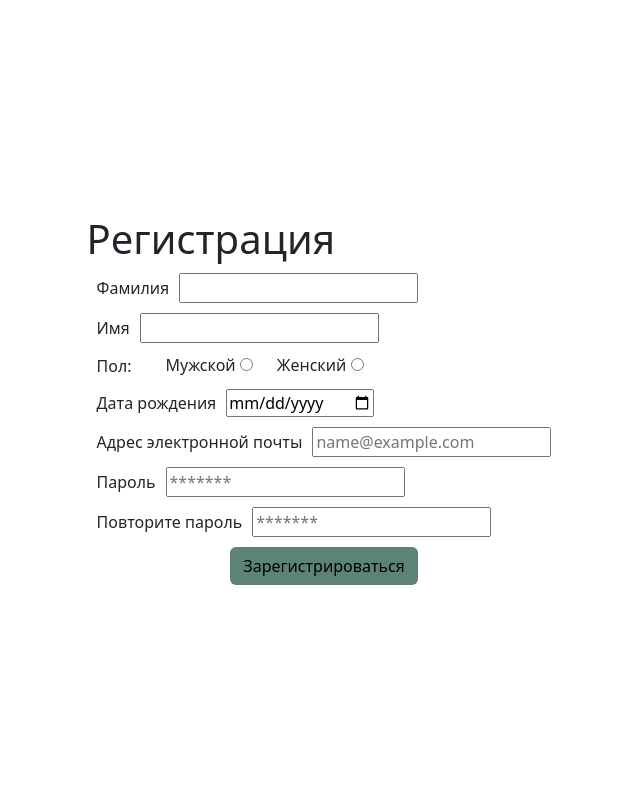
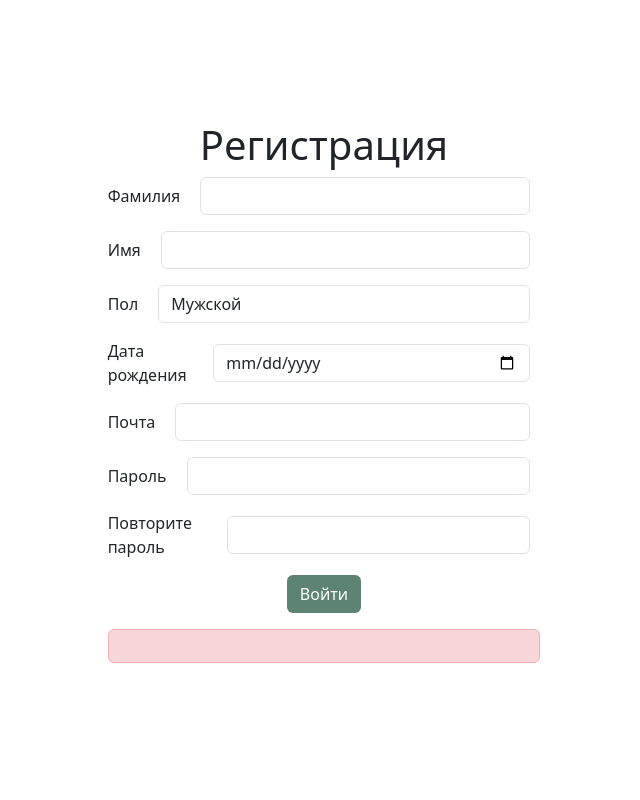
Before and after one commit to kokakolia/WEB_YL_Seilings, a Flask app: page /registration in a window 1280 px wide. Shown: the whole page, without its empty margins (316-956 px from the left). Run offline with Flask 3, Linux system fonts and the light colour scheme.

Commit message:
full register commit

```diff
--- a/data/users.py
+++ b/data/users.py
@@ -1,9 +1,10 @@
 import datetime
 import sqlalchemy
+from flask_login import UserMixin
 from .db_session import SqlAlchemyBase
 
 
-class User(SqlAlchemyBase):
+class User(SqlAlchemyBase, UserMixin):
     __tablename__ = 'users'
 
     id = sqlalchemy.Column(sqlalchemy.Integer, primary_key=True, autoincrement=True)
--- /dev/null
+++ b/forms.py
@@ -0,0 +1,26 @@
+from flask_wtf import FlaskForm
+from wtforms import StringField, PasswordField, SubmitField, BooleanField, EmailField, DateField, SelectField
+from wtforms.validators import DataRequired
+
+
+class LoginForm(FlaskForm):
+    email = StringField('Почта', validators=[DataRequired()])
+    password = PasswordField('Пароль', validators=[DataRequired()])
+    remember_me = BooleanField('Запомнить меня')
+    submit = SubmitField('Войти')
+
+
+class RegisterForm(FlaskForm):
+    email = EmailField('Почта', validators=[DataRequired()])
+    surname = StringField('Фамилия', validators=[DataRequired()])
+    name = StringField('Имя', validators=[DataRequired()])
+    sex = SelectField('Пол', choices=['Мужской', 'Женский'])
+    b_day = DateField('Дата рождения', validators=[DataRequired()])
+    password = PasswordField('Пароль', validators=[DataRequired()])
+    password_again = PasswordField('Повторите пароль', validators=[DataRequired()])
+    submit = SubmitField('Войти')
+
+
+class VerifyForm(FlaskForm):
+    value = StringField('', validators=[DataRequired()])
+    submit = SubmitField('Отправить')
--- a/main.py
+++ b/main.py
@@ -1,13 +1,33 @@
 from flask import Flask, render_template, redirect, request
-from werkzeug.security import generate_password_hash
-import datetime
-from loginform import LoginForm
+from werkzeug.security import generate_password_hash, check_password_hash
+from flask_mail import Message, Mail
+from forms import LoginForm, RegisterForm, VerifyForm
 from data import db_session
 from data.users import User
+from flask_login import login_user, LoginManager
+from random import randint
 
 
 app = Flask(__name__, template_folder='static/templates')
 app.config['SECRET_KEY'] = 'yandexlyceum_secret_key'
+app.config['MAIL_SERVER'] = 'smtp.gmail.com'
+app.config['MAIL_PORT'] = 587
+app.config['MAIL_DEFAULT_SENDER'] = 'tlt.ceilings63@gmail.com'
+app.config['MAIL_USERNAME'] = 'tlt.ceilings63@gmail.com'
+app.config['MAIL_PASSWORD'] = 'yedk uijg enpw zjhg'
+app.config['MAIL_USE_TLS'] = True
+app.config['MAIL_USE_SSL'] = False
+login_manager = LoginManager()
+login_manager.init_app(app)
+mail = Mail()
+mail.init_app(app)
+with app.app_context():
+    message = Message(subject='Код для подтверждения регистрации')
+
+
+users_info = {
+
+}
 
 
 def main():
@@ -15,7 +35,34 @@ def main():
     app.run(port=5500, host='127.0.0.1')
 
 
-@app.route('/')
+@login_manager.user_loader
+def load_user(user_id):
+    db_sess = db_session.create_session()
+    return db_sess.query(User).get(user_id)
+
+
+def setup_user(data):
+    surname = data['surname']
+    name = data['name']
+    sex = data['sex']
+    b_day = data['b_day']
+    email = data['email']
+    password = data['pwd']
+    db_sess = db_session.create_session()
+    user = User(
+        surname=surname,
+        name=name,
+        sex=sex,
+        b_day_date=b_day,
+        email=email,
+        password_hash=generate_password_hash(password)
+    )
+    db_sess.add(user)
+    db_sess.commit()
+
+
+
+@app.route('/', methods=['GET', 'POST'])
 @app.route('/about')
 def about():
     return render_template('about.html', encoding='utf8')
@@ -50,26 +97,70 @@ def order():
 def login():
     form = LoginForm()
     if form.validate_on_submit():
-        return redirect('/main')
+        db_sess = db_session.create_session()
+        user = db_sess.query(User).filter(User.email == form.email.data).first()
+        if user and check_password_hash(user.password_hash, form.password.data):
+            login_user(user, remember=form.remember_me.data)
+            return redirect("/")
+        return render_template('login.html',
+                               message="Неправильный логин или пароль",
+                               form=form)
     return render_template('login.html', title='Авторизация', form=form)
 
 
 @app.route('/registration', methods=['GET', 'POST'])
-def register():
-    if request.method == 'GET':
-        return render_template('register.html')
-    elif request.method == 'POST':
-        user = User()
-        user.name = request.form['name']
-        user.surname = request.form['surname']
-        user.sex = request.form['sex']
-        user.b_day_date = datetime.datetime.strptime(request.form['b_day'], '%Y-%m-%d').date()
-        user.email = request.form['email']
-        user.password_hash = generate_password_hash(request.form['password'])
+def reqister():
+    form = RegisterForm()
+    if form.validate_on_submit():
+        if form.password.data != form.password_again.data:
+            return render_template('register.html', title='Регистрация',
+                                   form=form,
+                                   message="Пароли не совпадают")
         db_sess = db_session.create_session()
-        db_sess.add(user)
-        db_sess.commit()
-        return 'Ok'
+        if db_sess.query(User).filter(User.email == form.email.data).first():
+            return render_template('register.html', title='Регистрация',
+                                   form=form,
+                                   message="Такой пользователь уже есть")
+        message.recipients = [form.email.data]
+        print()
+        user_info = {}
+        user_info['surname'] = form.surname.data
+        user_info['name'] = form.name.data
+        user_info['sex'] = form.sex.data
+        user_info['b_day'] = form.b_day.data
+        user_info['email'] = form.email.data
+        user_info['pwd'] = generate_password_hash(form.password.data)
+        users_info[form.email.data] = user_info
+        res = redirect('/verification')
+        res.set_cookie(key='email', value=form.email.data, max_age=600)
+        return res
+    return render_template('register.html', title='Регистрация', form=form)
+
+
+@app.route('/verification', methods=['GET', 'POST'])
+def verify():
+    form = VerifyForm()
+    email = request.cookies.get('email')
+    if not form.is_submitted():
+        code = randint(11111, 99999)
+        users_info[email]['code'] = code
+        message.body = f'Ваш код: {code}'
+        mail.send(message)
+        print(4)
+    if form.validate_on_submit():
+        code = users_info[email]['code']
+        print(3)
+        print(form.value.data, code)
+        if int(form.value.data) == int(code):
+            print(1)
+            setup_user(users_info[email])
+            res = redirect('/')
+            res.delete_cookie(key='email')
+            return res
+        print(2)
+        return render_template('register.html', title='Регистрация', message='Неверный код подтверждения', form=RegisterForm())
+    return render_template('verification.html', title='Верификация', form=form)
+
 
 if __name__ == '__main__':
     main()
--- a/static/styles/reg-styles.css
+++ b/static/styles/reg-styles.css
@@ -9,9 +9,10 @@
     display: block;
 }
 
-.sex {
+.sex-group {
     display: flex;
     flex-direction: row;
+    gap: 10px
 }
 
 .reg_form > .btn {
@@ -42,6 +43,7 @@
 
 p {
     display: flex;
+    flex-direction: row;
     justify-content: center;
     gap: 10px;
     align-items: center;
@@ -67,3 +69,10 @@ p {
     height: 100vh;
     flex-direction: column;
 }
+
+.verify-form {
+    display: flex;
+    flex-direction: column;
+    justify-content: center;
+    align-items: center
+}
--- a/static/templates/reg-base.html
+++ b/static/templates/reg-base.html
@@ -4,11 +4,13 @@
 <head>
     <meta charset="utf-8">
     <meta name="viewport" content="width=device-width, initial-scale=1">
-    <title>Bootstrap demo</title>
+    <title>{{title}}</title>
     <link href="https://cdn.jsdelivr.net/npm/bootstrap@5.3.2/dist/css/bootstrap.min.css" rel="stylesheet"
         integrity="sha384-T3c6CoIi6uLrA9TneNEoa7RxnatzjcDSCmG1MXxSR1GAsXEV/Dwwykc2MPK8M2HN" crossorigin="anonymous">
     <link rel="stylesheet" href="static/styles/reg-styles.css">
 </head>
+
+
 
 <body>
     <div class="main-container">
--- a/static/templates/register.html
+++ b/static/templates/register.html
@@ -1,49 +1,53 @@
 {% extends "reg-base.html" %}
 
 {% block content %}
-<div class="container">
-    <div class="row">
-        <div class="col-12">
-            <h1>Регистрация</h1>
-            <form class="reg_form" method="post">
-                <div class="surname">
-                    <label for="surnameInputArea" class="surname-label">Фамилия</label>
-                    <input type="text" class="surnameInput" id="surnameInputArea" name="surname">
-                </div>
-                <div class="name">
-                    <label for="nameInputArea" class="name-label">Имя</label>
-                    <input type="text" class="nameInput" id="nameInputArea" name="name">
-                </div>
-                <div class="form-group">
-                    <label for="form-check">Пол:</label>
-                    <div class="form-check">
-                        <label for="sex1">Мужской</label>
-                        <input type="radio" id="sex1" value="male" name="sex">
-                    </div>
-                    <div class="form-check">
-                        <label for="sex2">Женский</label>
-                        <input type="radio" id="sex2" value="female" name="sex">
-                    </div>
-                </div>
-                <div class="birth_date">
-                    <label for="bdayInputArea">Дата рождения</label>
-                    <input type="date" name="b_day">
-                </div>
-                <div class="email">
-                    <label for="emailInputArea" class="email-label">Адрес электронной почты</label>
-                    <input type="email" class="emailInput" id="emailInputArea" placeholder="name@example.com" name="email">
-                </div>
-                <div class="password">
-                    <label for="passwordInputArea" class="password-label">Пароль</label>
-                    <input type="password" class="passwordInput" id="passwordInputArea" placeholder="*******" name="password">
-                </div>
-                <div class="repeat_password">
-                    <label for="r_passwordInputArea" class="r_password-label">Повторите пароль</label>
-                    <input type="password" class="r_passwordInput" id="r_passwordInputArea" placeholder="*******">
-                </div>
-                <button type="submit" class="btn">Зарегистрироваться</button>
-            </form>
-        </div>
-    </div>
-</div>
+<h1>Регистрация</h1>
+<form action="" method="post">
+    {{ form.hidden_tag() }}
+    <p>
+        {{ form.surname.label }}<br>
+        {{ form.surname(class="form-control") }}<br>
+    </p>
+    <p>
+        {{ form.name.label }}<br>
+        {{ form.name(class="form-control") }}<br>
+    </p>
+    <p>
+        {{ form.sex.label }}<br>
+        {{ form.sex(class="form-control") }}<br>
+    </p>
+    <p>
+        {{ form.b_day.label }}<br>
+        {{ form.b_day(class="form-control") }}<br>
+    </p>
+    <p>
+        {{ form.email.label }}<br>
+        {{ form.email(class="form-control", type="email") }}<br>
+        {% for error in form.email.errors %}
+            <p class="alert alert-danger" role="alert">
+                {{ error }}
+            </p>
+        {% endfor %}
+    </p>
+    <p>
+        {{ form.password.label }}<br>
+        {{ form.password(class="form-control", type="password") }}<br>
+        {% for error in form.password.errors %}
+            <p class="alert alert-danger" role="alert">
+                {{ error }}
+            </p>
+        {% endfor %}
+    </p>
+    <p>
+        {{ form.password_again.label }}<br>
+        {{ form.password_again(class="form-control", type="password") }}<br>
+        {% for error in form.password_again.errors %}
+            <p class="alert alert-danger" role="alert">
+                {{ error }}
+            </p>
+        {% endfor %}
+    </p>
+    <p>{{ form.submit(type="submit", class="btn") }}</p>
+    <div class="alert alert-danger" role="alert">{{message}}</div>
+</form>
 {% endblock %}
```
Also changed, not shown: loginform.py (deleted, +0 -10 lines), static/templates/base.html (+8 -0 lines), static/templates/index.html (deleted, +0 -22 lines), static/templates/login.html (+4 -3 lines), static/templates/verification.html (added, +13 -0 lines), db/userdata.db.
